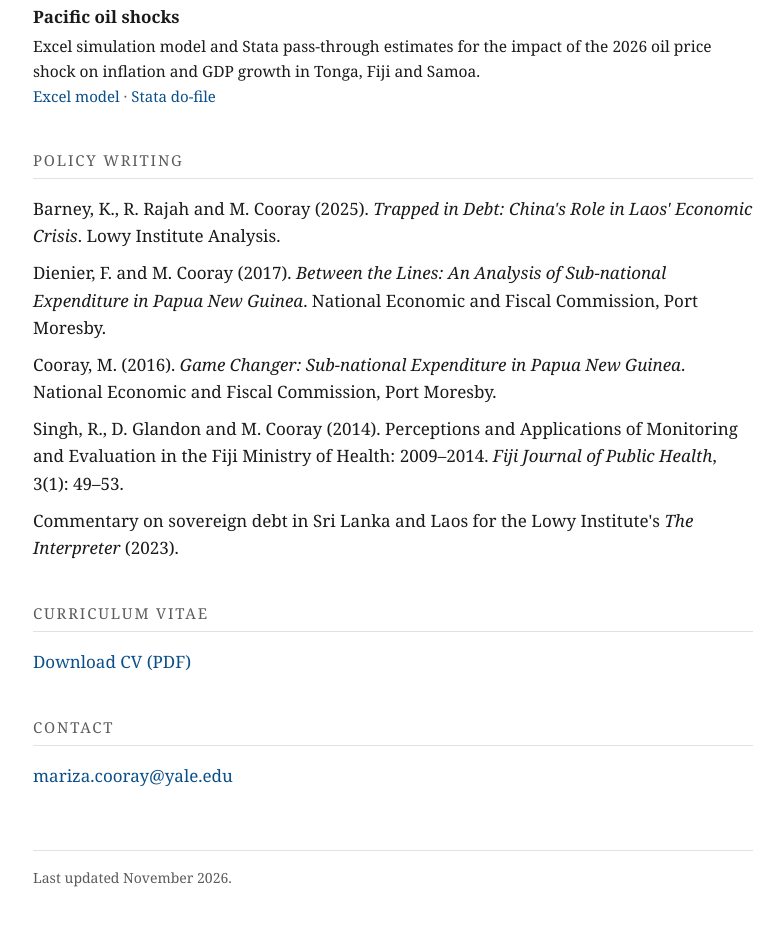
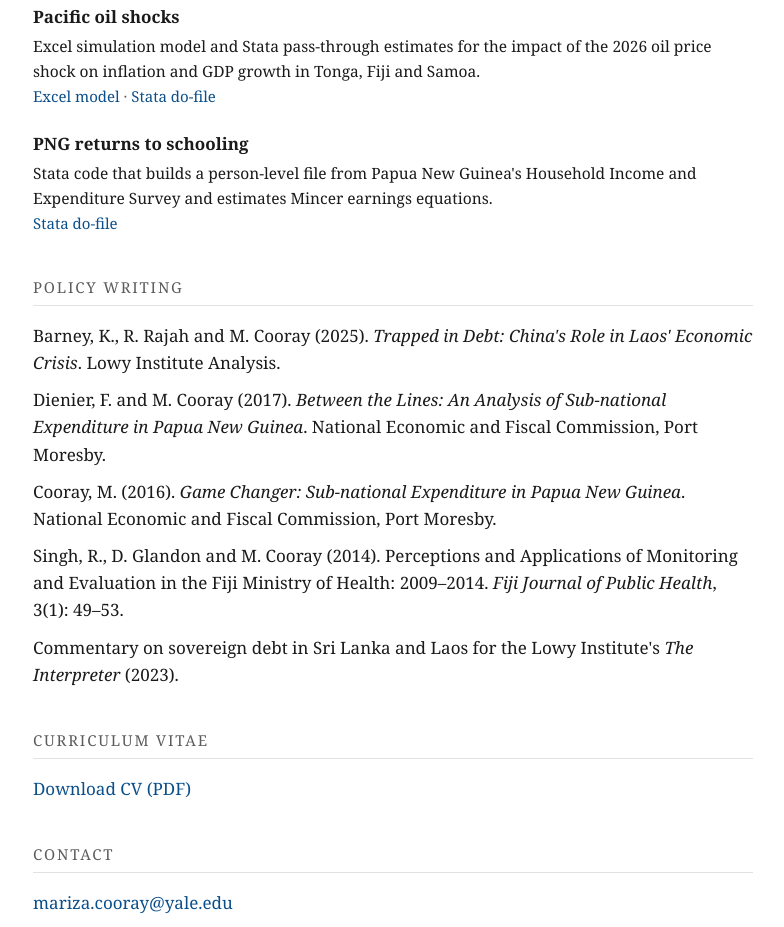
Before and after one commit to marizalcooray/marizalcooray.github.io, a plain HTML site: page index.html in a window 1280 px wide. Shown: the part 1438-2365 px from the top of the page, without its empty margins (247-1031 px from the left). Drawn offline with Linux system fonts and the light colour scheme.

Commit message:
List PNG returns to schooling work sample on the site (#4)
Adds an entry under Work samples linking to
work-samples/png-returns-to-schooling/Mincer_analysis_PNG.do.

```diff
--- a/index.html
+++ b/index.html
@@ -125,6 +125,12 @@
     <div class="meta"><a href="work-samples/pacific-oil-shocks/Oil_shocks_model_v05.xlsx">Excel model</a> · <a href="work-samples/pacific-oil-shocks/oil_passthrough.do">Stata do-file</a></div>
   </div>
 
+  <div class="paper">
+    <div class="title">PNG returns to schooling</div>
+    <div class="abstract">Stata code that builds a person-level file from Papua New Guinea's Household Income and Expenditure Survey and estimates Mincer earnings equations.</div>
+    <div class="meta"><a href="work-samples/png-returns-to-schooling/Mincer_analysis_PNG.do">Stata do-file</a></div>
+  </div>
+
   <h2 id="policy">Policy writing</h2>
   <ul class="plain">
     <li>Barney, K., R. Rajah and M. Cooray (2025). <em>Trapped in Debt: China's Role in Laos' Economic Crisis</em>. Lowy Institute Analysis.</li>
```
